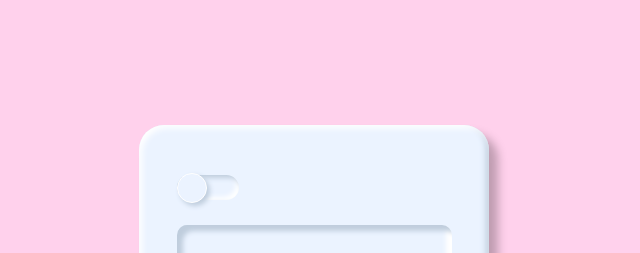
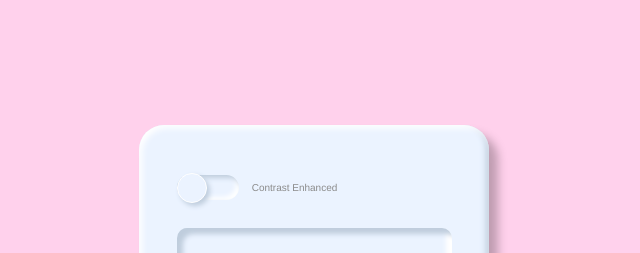
Before and after one commit to Marcolux/react_calculator, a React (Create React App) app: page / in a window 1280 px wide. Shown: the top 253 px of the page, without its empty margins (326-966 px from the left). Built offline with nearby package versions, Linux system fonts and the light colour scheme.

Commit message:
I guess I'm done

```diff
--- a/src/App.css
+++ b/src/App.css
@@ -36,6 +36,7 @@ display: flex;
 align-items: center;
 /* justify-content: flex-start; */
 transition: 0.5s;
+/* border: 2px solid black; */
 }
 .SwitchButton{
   height: 30px;
@@ -46,6 +47,32 @@ transition: 0.5s;
   background: #EBF3FF;
   transition: .3s;
   margin-left: 0%;
+  /* border: 2px solid black; */
+}
+.switch_enanched{
+  display: flex;
+  /* border: 2px solid black; */
+
+}
+.enanched{
+  /* Contrast Enhanced */
+
+/* position: absolute; */
+width: 86px;
+height: 11px;
+margin-left: 12.5px;
+margin-top: 57px;
+/* margin:0px; */
+font-family: 'Helvetica';
+font-style: normal;
+font-weight: 400;
+font-size: 10px;
+line-height: 11px;
+/* border: 2px solid black; */
+
+color: #8B8B8B;
+
+
 }
 
 
--- a/src/components/Calculator.js
+++ b/src/components/Calculator.js
@@ -9,8 +9,7 @@ import { Context } from "../Context/Context"
 
 const Calculator = () => {
 
-    const { operatorState } = useContext(Context)
-    const [operator ,setOperator] = operatorState
+
 
 
 
--- a/src/components/DisplayCount.js
+++ b/src/components/DisplayCount.js
@@ -18,7 +18,7 @@ const DisplayCount = (props)=>{
     return(
         <>
                     {
-                    count<9999999999?
+                    count<99999999?
                         <p className="numbersOnTheScreen">{count.toFixed(2)}</p>
                         :
                         <>
--- a/src/components/Operators.js
+++ b/src/components/Operators.js
@@ -62,14 +62,16 @@ const Operators = ()=>{
             setFirstNumber([])
 
             if(finalCount.length<2 && numberToAdd!==undefined){
-                finalCount.push(numberToAdd)
+                setFinalCount([numberToAdd])
             }else if(finalCount.length=2){
-                    finalCount.length=1
+                finalCount.length=1
             }else if(operator===""){
                 finalCount.shift()
             }
+            let compareString = Array.from(String(finalCount[1])).filter(element=>element!=='.')
+            let compareString2 = Array.from(String(count)).filter(element=>element!=='.')
 
-            console.log("finalCount",finalCount)
+            console.log(compareString2,"figuring out",compareString,compareString===compareString2)
     }
 return(
     <div className="OperatorsContainer">
--- a/src/components/Screen.js
+++ b/src/components/Screen.js
@@ -27,7 +27,6 @@ const Screen =()=>{
             {count?
                     <DisplayCount screenResult={screenResult}></DisplayCount>
                     :
-
                     <DisplayNumber screenResult={screenResult}></DisplayNumber>
         }
         </div>
--- a/src/components/SpecialControls.js
+++ b/src/components/SpecialControls.js
@@ -46,18 +46,25 @@ return (
         style={{color:`${shade}`}}
         className="SpecialControls"
         onClick={()=>{
-            console.log('nA',numberToAdd,'count',count)
-            // setFinalCount([])
+            finalCount.shift()
+            let newNumber
             if(numberToAdd){
-                numberToAdd<0?setNumberToAdd((numberToAdd*0.01)):setNumberToAdd((numberToAdd/100))
+                if(numberToAdd<0){
+                   newNumber=numberToAdd*0.01
+                }else{newNumber=numberToAdd/100}
+                setNumberToAdd(newNumber)
                 setFirstNumber([])
-                setFinalCount([])
+                setFinalCount([newNumber])
+                console.log('nA',numberToAdd,'count',count)
 
             }
             else if(count){
-                count<0?setCount((count*0.01)):setCount((count/100))
+                if(count<0){newNumber=count*0.01}
+                else{newNumber=count/100}
                 setFirstNumber([])
-                setFinalCount([])
+                setCount(newNumber)
+                setFinalCount([newNumber])
+                console.log('nA',numberToAdd,'count',count)
             }
         }}
         >%</button>
--- a/src/components/Switch.js
+++ b/src/components/Switch.js
@@ -1,22 +1,29 @@
 import SwitchButton from "./SwitchBall"
 import { useState, useContext } from "react"
+import { Context } from "../Context/Context"
 
 const Switch = ()=>{
 
     const [backGround, setBackGround] = useState('')
 
+    const { shadeState } = useContext(Context)
+    const [shade ,setShade] = shadeState
+
 
 
 
     return(
+        <div className="switch_enanched">
         <div style={{
             backgroundColor:`${backGround}`
-             }} className="Switch">
+        }} className="Switch">
             <SwitchButton
             backGround={backGround}
             setBackGround={setBackGround}
             ></SwitchButton>
         </div>
+            <p style={{color:`${shade}`}} className="enanched">{'Contrast Enhanced'}</p>
+        </div>
     )
 }
 
```
